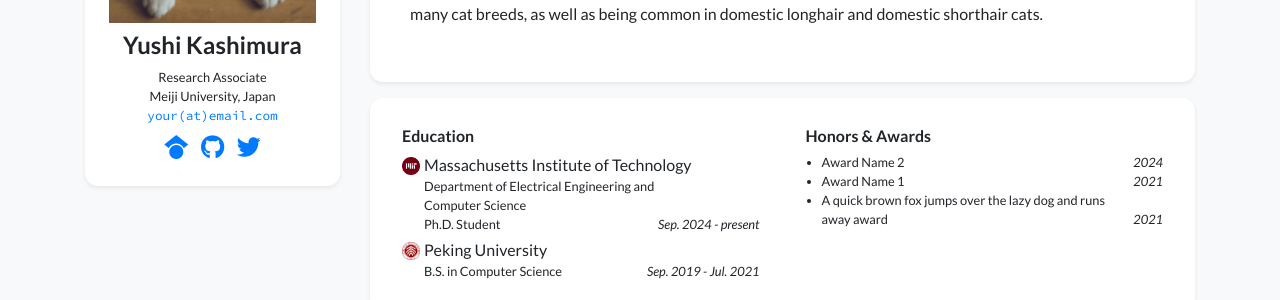
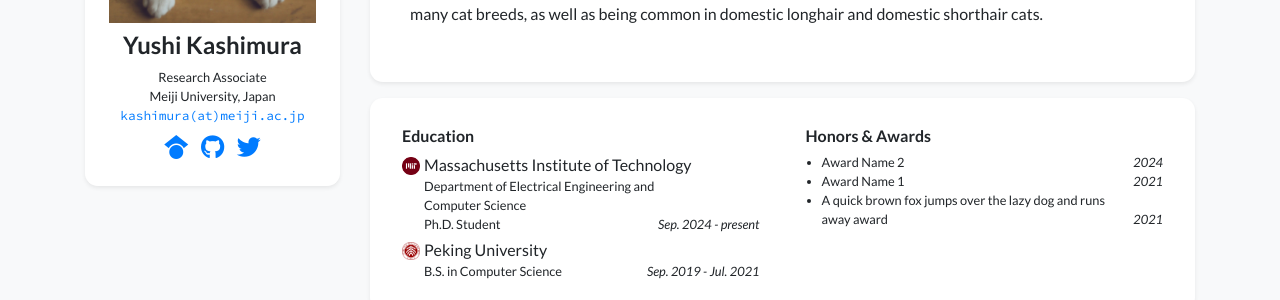
Before and after one commit to ys-kashimura/yushikashimura.github.io, a Jekyll site: the page built from index.html, in a window 1280 px wide. Shown: the part 288-588 px from the top of the page. Built offline with Jekyll 4.4.1, drawn with Linux system fonts in a browser that asks for light colours; nearby versions of some CDN libraries; a style sheet for code colours, icons or effects is not loaded.

Commit message:
Update email address in profile.yml

```diff
--- a/_data/profile.yml
+++ b/_data/profile.yml
@@ -8,7 +8,7 @@
   logo: /assets/images/badges/MIT_Social_circle.png  # Logo is optional
 
 
-email: "your@email.com"
+email: "kashimura@meiji.ac.jp"
 # cv_link: link-to-your-cv-file
 gscholar: xFmQpf4AAAAJ  # This is an example, replace it with your own Google Scholar ID
 github: your_github_id
```
